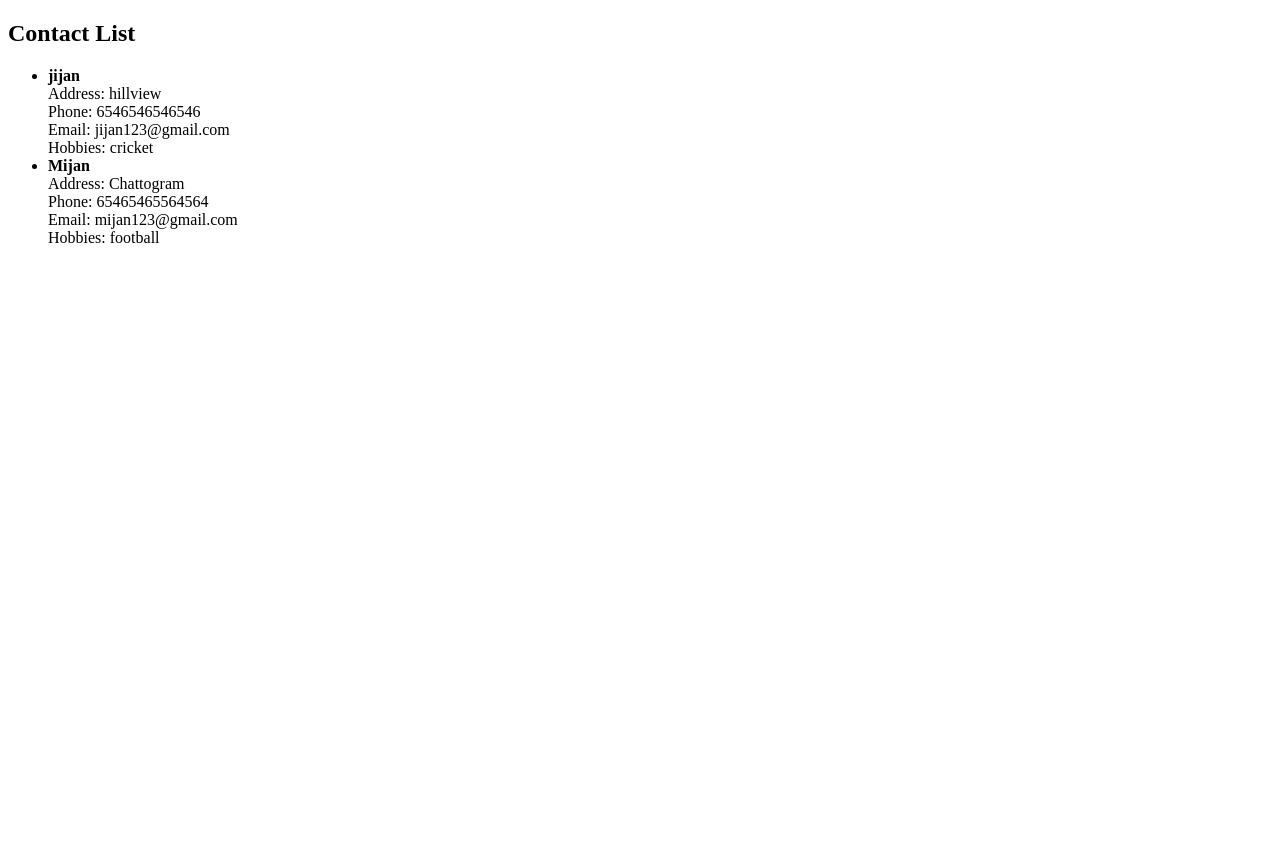
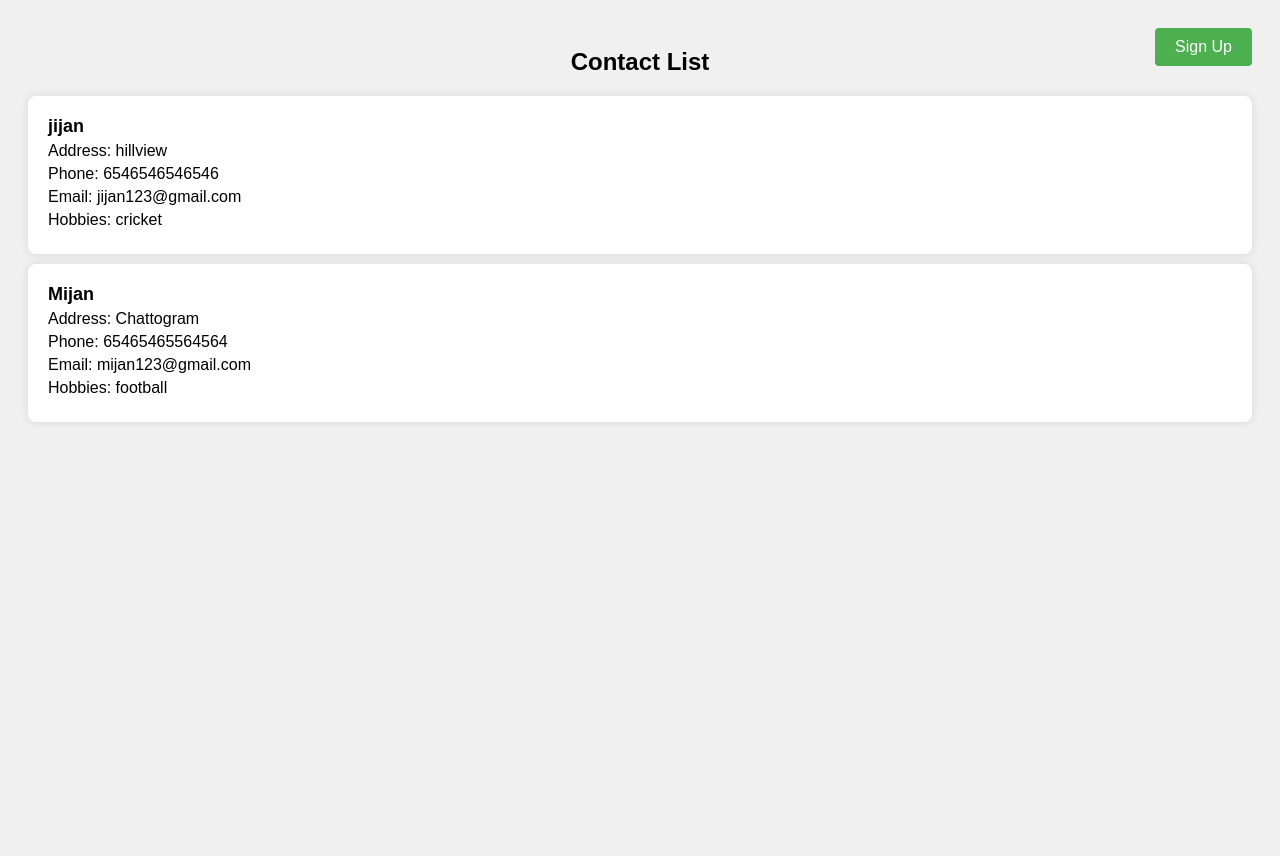
Before and after one commit to jijan67/Contact-Form-Using-Django, a Django app: page / in a window 1280 px wide. Before the commit the page ends 243 px from the top, so only its background shows below. Run offline with Django 5.2, Linux system fonts and the light colour scheme; data comes from the database, SQL or seed files in the repository; both versions use the stored data as it was after the commit.

Commit message:
Update Contact List

```diff
--- a/contacts/templates/contacts/contact_list.html
+++ b/contacts/templates/contacts/contact_list.html
@@ -3,6 +3,60 @@
 <head>
     <meta charset="UTF-8">
     <title>Contact List</title>
+    <style>
+        body {
+            font-family: Arial, sans-serif;
+            background-color: #f0f0f0;
+            padding: 20px;
+            position: relative; /* Make body a relative container */
+            min-height: 100vh; /* Ensure full viewport height */
+        }
+
+        h2 {
+            text-align: center;
+            margin-bottom: 20px;
+        }
+
+        ul {
+            list-style-type: none;
+            padding: 0;
+        }
+
+        li {
+            background-color: #fff;
+            padding: 20px;
+            margin-bottom: 10px;
+            border-radius: 8px;
+            box-shadow: 0 0 10px rgba(0, 0, 0, 0.1);
+        }
+
+        li strong {
+            font-size: 18px;
+        }
+
+        li p {
+            margin: 5px 0;
+        }
+
+        /* Signup Button Styling */
+        .signup-button {
+            position: absolute;
+            top: 20px;
+            right: 20px;
+            background-color: #4CAF50;
+            color: white;
+            padding: 10px 20px;
+            border: none;
+            border-radius: 4px;
+            cursor: pointer;
+            font-size: 16px;
+            text-decoration: none; /* Remove underline */
+        }
+
+        .signup-button:hover {
+            background-color: #45a049;
+        }
+    </style>
 </head>
 <body>
     <h2>Contact List</h2>
@@ -10,12 +64,17 @@
         {% for contact in contacts %}
             <li>
                 <strong>{{ contact.name }}</strong><br>
-                Address: {{ contact.address }}<br>
-                Phone: {{ contact.phone }}<br>
-                Email: {{ contact.email }}<br>
-                Hobbies: {{ contact.hobbies }}
+                <p>Address: {{ contact.address }}</p>
+                <p>Phone: {{ contact.phone }}</p>
+                <p>Email: {{ contact.email }}</p>
+                <p>Hobbies: {{ contact.hobbies }}</p>
             </li>
         {% endfor %}
     </ul>
+
+    <!-- Signup Button -->
+    <div class="signup-button">
+        <a href="{% url 'sign_up' %}" style="color: white; text-decoration: none;">Sign Up</a>
+    </div>
 </body>
 </html>
```
Also changed, not shown: contacts/templates/contacts/sign_up.html (+58 -0 lines), db.sqlite3.
